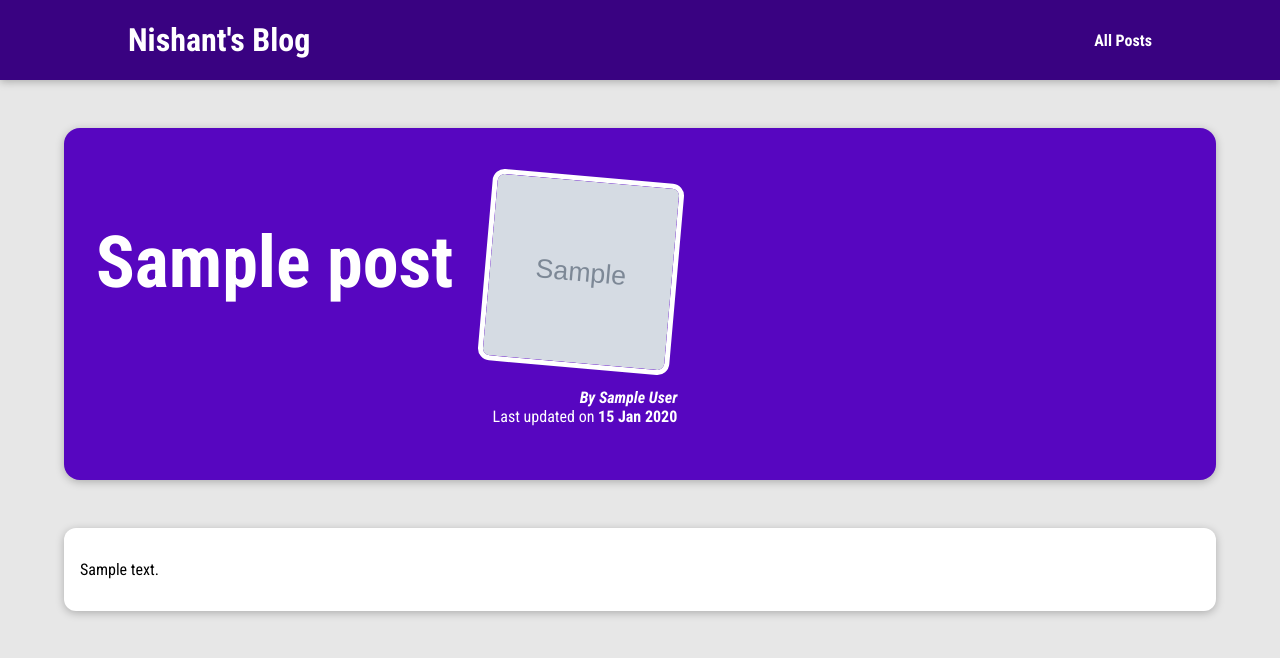
After one commit to nisHanRam/django_blog_app, a Django app: template blog/templates/blog/post-detail.html in a window 1280 px wide. The commit adds this page. Shown: the top 658 px of the page. Run offline with Django 5.2, Linux system fonts and the light colour scheme; the template is opened without the code that fills it: most values are stand-ins (such as "Sample title", 1, 10 or a date in 2020); grey boxes marked "Sample" are stand-in pictures.

Commit message:
linking pages, static urls and completing post detail page

```diff
--- /dev/null
+++ b/blog/static/blog/post-detail.css
@@ -0,0 +1,59 @@
+body {
+  background-color: #e7e7e7;
+}
+
+#main-navigation {
+  background-color: #390281;
+  box-shadow: 0 2px 8px rgba(0, 0, 0, 0.25);
+}
+
+#summary {
+  margin: 8rem auto 3rem auto;
+  padding: 2rem;
+  width: 90%;
+  max-width: 90rem;
+  border-radius: 16px;
+  background-color: #5706c0;
+  box-shadow: 0 2px 8px rgba(0, 0, 0, 0.25);
+  height: 22rem;
+  display: flex;
+}
+
+#summary h2 {
+  color: white;
+  font-size: 4.5rem;
+}
+
+#summary article {
+  padding: 1rem 2rem;
+  border-radius: 12px;
+  text-align: right;
+  color: white;
+}
+
+#summary article img {
+  width: 12rem;
+  height: 12rem;
+  border-radius: 12px;
+  transform: rotateZ(5deg);
+  border: 5px solid white;
+  margin-bottom: 1rem;
+}
+
+#summary address {
+  font-weight: bold;
+}
+
+#summary time {
+  font-weight: bold;
+}
+
+main {
+  width: 90%;
+  max-width: 90rem;
+  margin: 3rem auto;
+  background-color: white;
+  padding: 1rem;
+  border-radius: 12px;
+  box-shadow: 0 2px 8px rgba(0, 0, 0, 0.25);
+}
--- a/blog/templates/blog/all-posts.html
+++ b/blog/templates/blog/all-posts.html
@@ -13,8 +13,8 @@
 <section id="all-posts">
     <h2>My Collected Posts</h2>
     <ul>
-        {% for blog in blogs %}
-            {% include "blog/includes/post.html" with title=blog.title description=blog.description image=blog.image %}
+        {% for post in all_posts %}
+            {% include "blog/includes/post.html" %}
         {% endfor %}
     </ul>
 </section>
--- a/blog/templates/blog/homepage.html
+++ b/blog/templates/blog/homepage.html
@@ -17,8 +17,8 @@
     <section id="latest-posts">
         <h2>My Latest Thoughts</h2>
         <ul>
-            {% for blog in blogs %}
-                {% include "blog/includes/post.html" with title=blog.title description=blog.description image=blog.image %}
+            {% for post in latest_posts %}
+                {% include "blog/includes/post.html" %}
             {% endfor %}
         </ul>
     </section>
--- /dev/null
+++ b/blog/templates/blog/post-detail.html
@@ -0,0 +1,27 @@
+{% extends "index.html" %}
+{% load static %}
+
+{% block page_title %}
+    {{  post.title }}
+{% endblock %}
+
+{% block page_css %}
+    <link rel="stylesheet" href="{% static "blog/post-detail.css" %}">
+{% endblock %}
+
+{% block page_content %}
+    <section id="summary">
+        <h2>{{ post.title }}</h2>
+        <article>
+            <img src="{% static "blog/images/"|add:post.image %}" alt="{{ post.title }}"/>
+            <address>By {{ post.author }}</address>
+            <div>
+                Last updated on <time>{{ post.date|date:"d M Y" }}</time>
+            </div>
+        </article>
+    </section>
+
+    <main>
+        {{ post.content|linebreaks }}
+    </main>
+{% endblock %}
--- a/static/styles.css
+++ b/static/styles.css
@@ -1,4 +1,10 @@
 @import url("https://fonts.googleapis.com/css2?family=Roboto+Condensed:ital,wght@0,100..900;1,100..900&display=swap");
+
+*,
+*::before,
+*::after {
+  box-sizing: border-box;
+}
 
 html {
   font-family: "Roboto Condensed", sans-serif;
@@ -6,6 +12,7 @@ html {
 
 body {
   margin: 0;
+  width: 100vw;
 }
 
 h1,
@@ -25,6 +32,7 @@ h3 {
   position: absolute;
   top: 0;
   left: 0;
+  right: 0;
 }
 
 #main-navigation a {
--- a/templates/index.html
+++ b/templates/index.html
@@ -10,8 +10,8 @@
     </head>
     <body>
         <header id="main-navigation">
-        <h1><a href="">Nishant's Blog</a></h1>
-        <nav><a href="">All Posts</a></nav>
+            <h1><a href="{% url "homepage" %}">Nishant's Blog</a></h1>
+            <nav><a href="{% url "posts-page" %}">All Posts</a></nav>
         </header>
         {% block page_content %} {% endblock %}
     </body>
```
Also changed, not shown: blog/templates/blog/includes/post.html (+12 -4 lines), blog/views.py (+49 -29 lines). Lines whose indentation alone changed are shown as unchanged.
